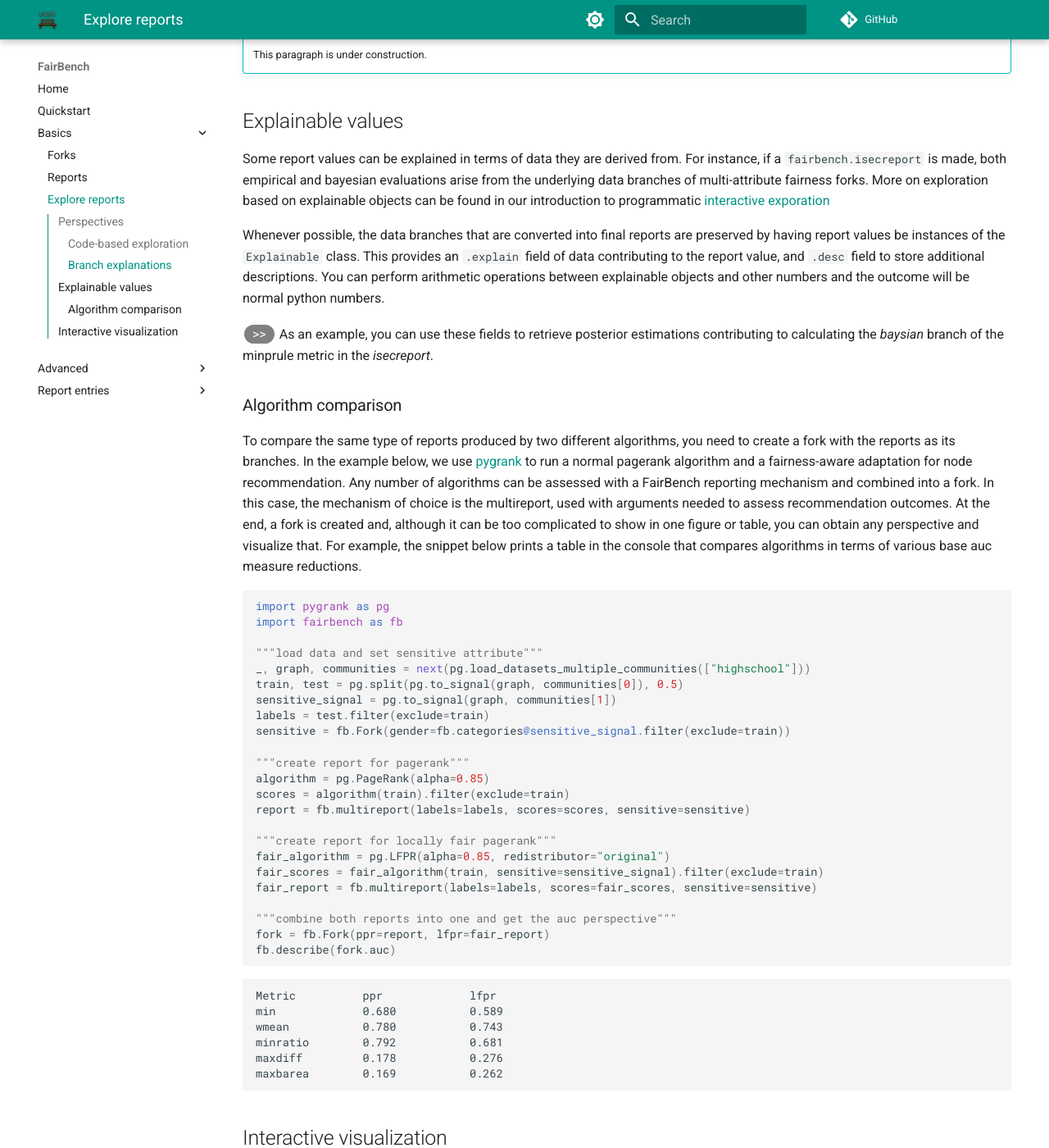
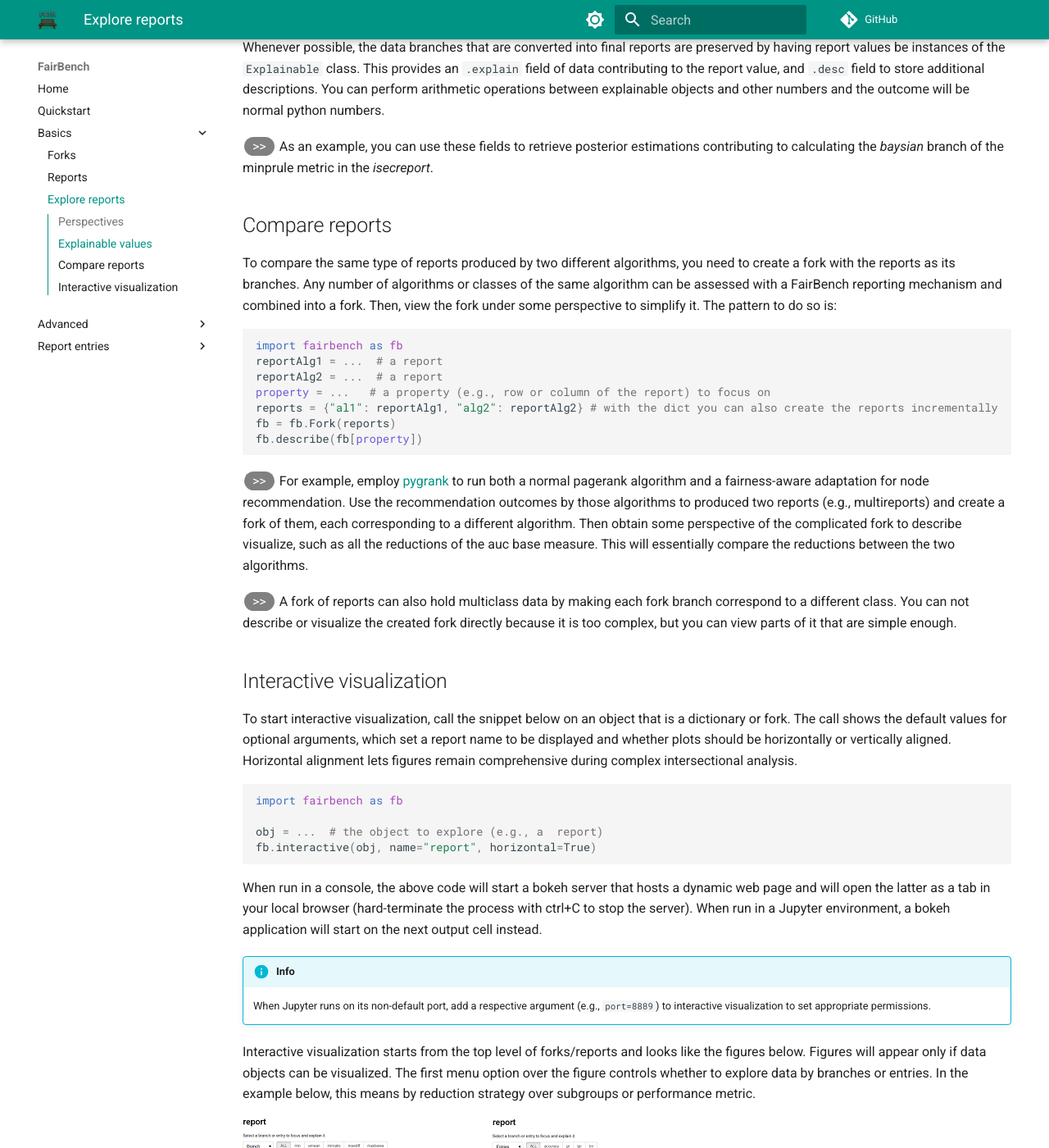
Before and after one commit to mever-team/FairBench, an MkDocs documentation site: the page built from docs/basics/interactive.md, in a window 1280 px wide and 1400 px high, scrolled down 691 px. Shown: the whole window at 82% size. Built offline with MkDocs 1.6.1 and Material for MkDocs 9.7.7, drawn with Linux system fonts in a browser that asks for light colours; comment, search, counter and statistics services are not loaded; some of the changed text lies outside the part shown.

Commit message:
updated interactive docs

````diff
--- a/docs/basics/interactive.md
+++ b/docs/basics/interactive.md
@@ -1,11 +1,21 @@
 # Explore reports
 
-Interactive visualization explores
-complex objects generated with  `FairBench`, such as
-comparison of report value explanations,
-or of different algorithms. This is done with a user interface
-that lets you navigate between various perspectives (see below).
-The same exploration can be performed programmatically.
+Here we describe how to explore reports or other complex
+objects created with FairBench. These objects are organized
+as forks (reports are also forks) whose branches correspond to
+column names. The main mechanism to access parts of reports
+is the perspective notation below. For example, you can write
+`report.minratio` to obtain a Fork of all minimum ratio reductions
+for all base measures, `report.auc` to obtain all the reductions
+for the base auc measure, and
+`report.auc.minratio` to obtain the (explainable) value of the
+minratio reduction for auc.
+Once you get a hang of how perspectives can be obtained, you
+can explore reports or comparisons of reports across
+different algorithms and classes programmatically.
+You can also perform the exploration via an
+interactive visual interface
+that lets you navigate between various perspectives.
 
 ## Perspectives
 
@@ -21,16 +31,6 @@ all values for the same entry in all branches
 rates across all branches).
 Perspectives are equivalent to a combination of
 tensor access alongside a specific dimension.
-
-### Code-based exploration
-
-!!! info
-    This paragraph is under construction.
-
-### Branch explanations
-
-!!! info
-    This paragraph is under construction.
 
 
 ## Explainable values
@@ -65,9 +65,7 @@ metric in the *isecreport*.
 report = fb.isecreport(vals)
 fb.describe(report)
 fb.describe(report.bayesian.minprule.explain)
-```
 
-```
 Metric          empirical       bayesian
 minprule        0.857           0.853
 
@@ -78,24 +76,41 @@ Metric          case1           case2           case2,case1
 </div>
 
 
-### Algorithm comparison
+## Compare reports
 
 To compare the same type of reports produced by two different
 algorithms, you need to create a fork with the reports as its
-branches. In the example below, we use
+branches. Any number of algorithms or classes of the same
+algorithm can be assessed with
+a FairBench reporting mechanism and combined into a fork.
+Then, view the fork under some perspective to
+simplify it. The pattern to do so is:
+
+```python
+import fairbench as fb
+reportAlg1 = ...  # a report
+reportAlg2 = ...  # a report
+property = ...   # a property (e.g., row or column of the report) to focus on
+reports = {"al1": reportAlg1, "alg2": reportAlg2} # with the dict you can also create the reports incrementally
+fb = fb.Fork(reports)
+fb.describe(fb[property])
+```
+
+<button onclick="toggleCode('pygrank')" class="toggle-button">>></button>
+For example, employ
 [pygrank](https://github.com/MKLab-ITI/pygrank)
-to run a normal pagerank algorithm and a fairness-aware adaptation
-for node recommendation. Any number of algorithms can be assessed with
-a FairBench reporting mechanism and combined into a fork. In this case,
-the mechanism of choice is the multireport, used with
-arguments needed to assess recommendation outcomes. At the end,
-a fork is created and, although it can be too complicated to
-show in one figure or table,
-you can obtain any perspective and visualize that.
-For example, the snippet below prints a table in the console
-that compares algorithms in terms of various base auc measure
-reductions.
+to run both a normal pagerank algorithm and a fairness-aware adaptation
+for node recommendation. Use the recommendation outcomes
+by those algorithms
+to produced two reports (e.g., multireports)
+and create a fork of them, each corresponding to a different
+algorithm. Then obtain some perspective of the complicated
+fork to describe visualize,
+such as all the reductions of the auc base measure.
+This will essentially
+compare the reductions between the two algorithms.
 
+<div id="pygrank" class="code-block" style="display:none;">
 
 ```python
 import pygrank as pg
@@ -121,17 +136,40 @@ fair_report = fb.multireport(labels=labels, scores=fair_scores, sensitive=sensit
 """combine both reports into one and get the auc perspective"""
 fork = fb.Fork(ppr=report, lfpr=fair_report)
 fb.describe(fork.auc)
-```
 
-```
 Metric          ppr             lfpr
 min             0.680           0.589
 wmean           0.780           0.743
+gini            0.058           0.095
 minratio        0.792           0.681
 maxdiff         0.178           0.276
 maxbarea        0.169           0.262
+maxrarea        0.247           0.302
+maxbdcg         0.184           0.276
 ```
 
+</div>
+
+
+
+<button onclick="toggleCode('multiclass')" class="toggle-button">>></button>
+A fork of reports can also hold multiclass data by making
+each fork branch correspond to a different class. You can not describe
+or visualize the created fork directly because it is too complex,
+but you can view parts of it that are simple enough.
+
+<div id="multiclass" class="code-block" style="display:none;">
+
+```python
+import matplotlib.pyplot as plt
+import fairbench as fb
+reportA = fb.multireport(...)  # generate a report for class A
+reportB = fb.multireport(...)  # generate the same report for class B
+multiclass = fb.Fork(A=reportA, B=reportB)
+fb.describe(muilticlass.minratio)  # compare the minratio reductions between classes
+```
+
+</div>
 
 
 
````
Also changed, not shown: other parts of docs/basics/interactive.md (+13 -0 lines), docs/basics/reports.md (+7 -30 lines), 1 other file.
